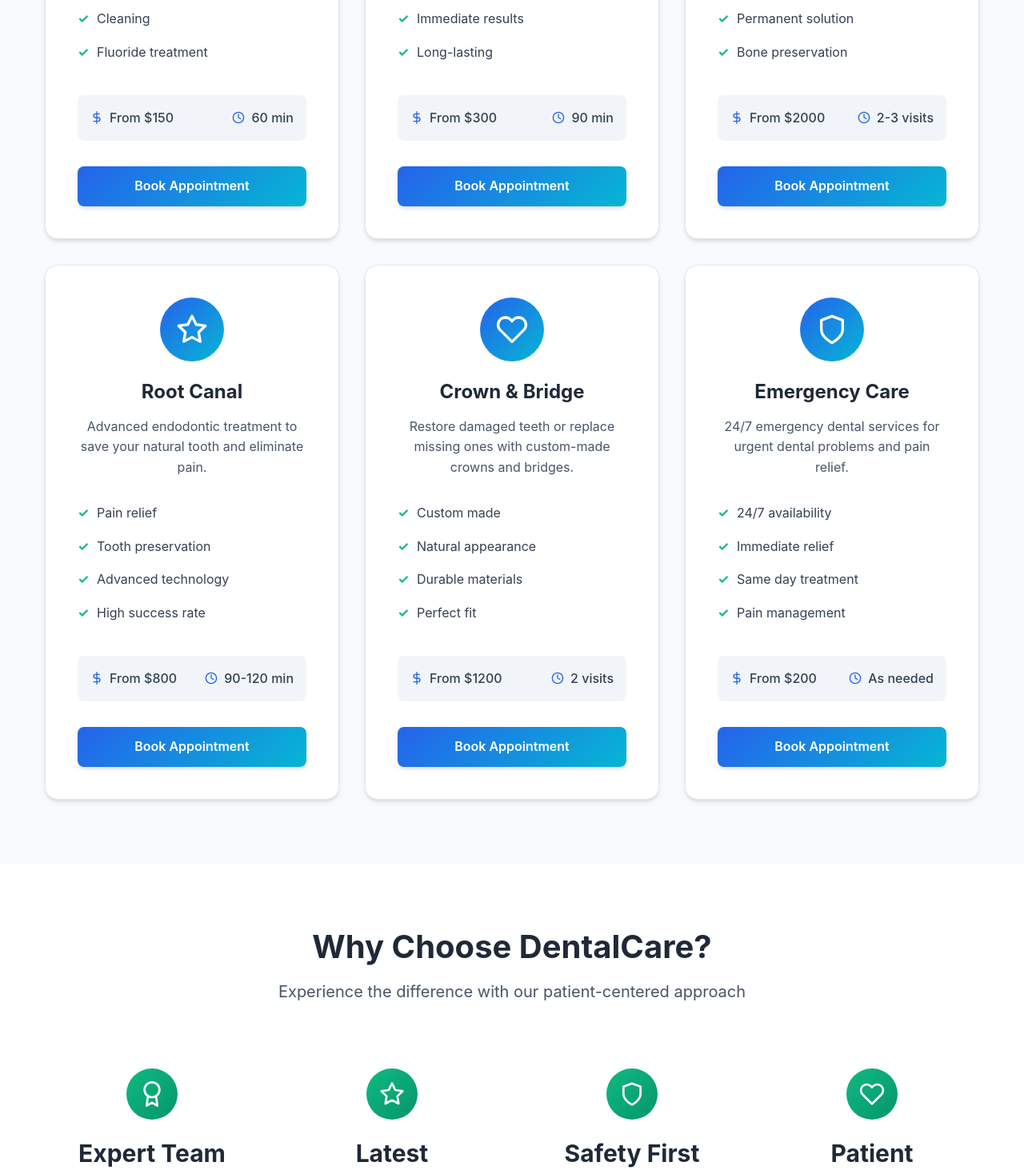
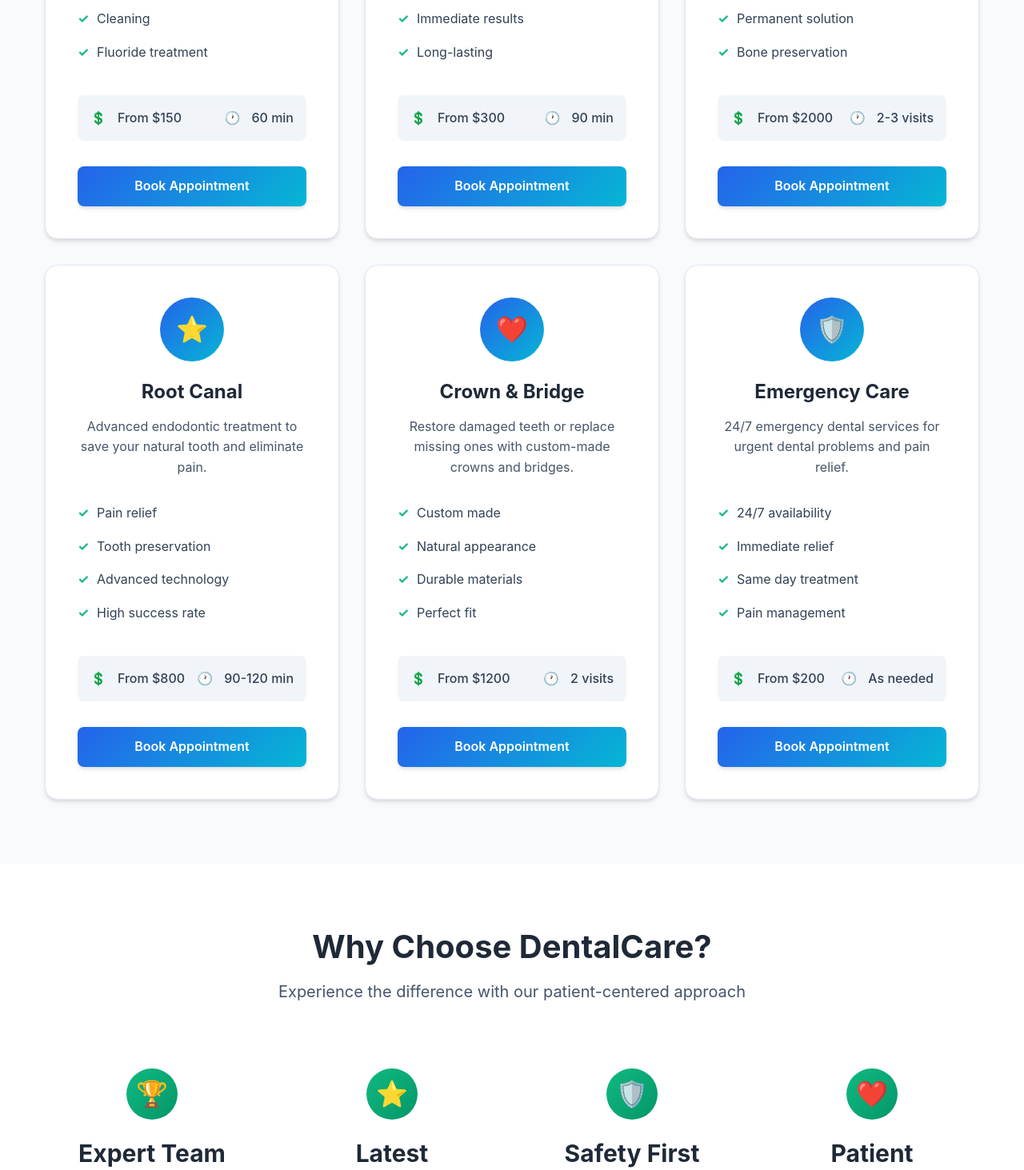
Before and after one commit to ahmerzulfiqar06/dental-manage-system, a React (Create React App) app in the folder dental-frontend/: page /services in a window 1280 px wide. Shown: the part 1020-2483 px from the top of the page at 80% size. Built offline with nearby package versions, Linux system fonts and the light colour scheme.

Commit message:
Remove react-icons usage across Contact, Services, Home; replace with emojis for strict TS build

```diff
--- a/dental-frontend/src/pages/Contact.tsx
+++ b/dental-frontend/src/pages/Contact.tsx
@@ -1,7 +1,7 @@
 import React from 'react';
 import { motion } from 'framer-motion';
 import { useForm } from 'react-hook-form';
-import { FiPhone, FiMail, FiMapPin, FiClock, FiSend, FiMessageCircle } from 'react-icons/fi';
+// Icons replaced with emojis for TypeScript compatibility
 import './Contact.css';
 
 interface ContactForm {
@@ -24,25 +24,25 @@ const Contact: React.FC = () => {
 
   const contactInfo = [
     {
-      icon: <FiPhone size={24} />,
+      icon: '📞',
       title: 'Phone',
       details: ['+1 (555) 123-4567', 'Emergency: +1 (555) 987-6543'],
       action: 'tel:+15551234567',
     },
     {
-      icon: <FiMail size={24} />,
+      icon: '✉️',
       title: 'Email',
       details: ['info@dentalcare.com', 'emergency@dentalcare.com'],
       action: 'mailto:info@dentalcare.com',
     },
     {
-      icon: <FiMapPin size={24} />,
+      icon: '📍',
       title: 'Address',
       details: ['123 Dental Street', 'Health City, HC 12345'],
       action: '#',
     },
     {
-      icon: <FiClock size={24} />,
+      icon: '🕐',
       title: 'Hours',
       details: ['Mon-Fri: 8:00 AM - 6:00 PM', 'Sat: 9:00 AM - 3:00 PM', 'Sun: Emergency Only'],
       action: '#',
@@ -119,7 +119,7 @@ const Contact: React.FC = () => {
               viewport={{ once: true }}
             >
               <div className="form-header">
-                <FiMessageCircle size={32} />
+                <span style={{ fontSize: '2rem' }}>💬</span>
                 <h2>Send us a Message</h2>
                 <p>We'd love to hear from you. Send us a message and we'll respond as soon as possible.</p>
               </div>
@@ -202,7 +202,7 @@ const Contact: React.FC = () => {
                   whileHover={{ scale: 1.02 }}
                   whileTap={{ scale: 0.98 }}
                 >
-                  <FiSend size={20} />
+                  <span style={{ marginRight: 8 }}>📨</span>
                   Send Message
                 </motion.button>
               </form>
@@ -218,7 +218,7 @@ const Contact: React.FC = () => {
             >
               <h3>Find Us</h3>
               <div className="map-placeholder">
-                <FiMapPin size={48} />
+                <span style={{ fontSize: '2.5rem' }}>📍</span>
                 <p>Interactive Map</p>
                 <span>123 Dental Street, Health City, HC 12345</span>
               </div>
@@ -262,7 +262,7 @@ const Contact: React.FC = () => {
             <p>We provide 24/7 emergency dental care. Don't wait - call us immediately!</p>
             <div className="emergency-actions">
               <a href="tel:+15559876543" className="btn btn-accent emergency-btn">
-                <FiPhone size={20} />
+                <span style={{ marginRight: 8 }}>📞</span>
                 Emergency Hotline
               </a>
               <span className="emergency-number">+1 (555) 987-6543</span>
--- a/dental-frontend/src/pages/Home.tsx
+++ b/dental-frontend/src/pages/Home.tsx
@@ -1,23 +1,23 @@
 import React from 'react';
 import { motion } from 'framer-motion';
 import { Link } from 'react-router-dom';
-import { FiStar, FiShield, FiClock, FiHeart, FiAward, FiUsers } from 'react-icons/fi';
+// Icons replaced with emojis for TypeScript compatibility
 import './Home.css';
 
 const Home: React.FC = () => {
   const services = [
     {
-      icon: <FiShield size={32} />,
+      icon: '🛡️',
       title: 'Preventive Care',
       description: 'Regular checkups and cleanings to keep your teeth healthy and prevent dental problems.',
     },
     {
-      icon: <FiHeart size={32} />,
+      icon: '❤️',
       title: 'Cosmetic Dentistry',
       description: 'Transform your smile with veneers, whitening, and other cosmetic treatments.',
     },
     {
-      icon: <FiAward size={32} />,
+      icon: '🏆',
       title: 'Restorative Care',
       description: 'Repair damaged teeth with crowns, bridges, and advanced restoration techniques.',
     },
@@ -130,11 +130,11 @@ const Home: React.FC = () => {
                 transition={{ duration: 0.8, delay: 0.8 }}
               >
                 <div className="stat-item">
-                  <FiUsers size={24} />
+                  <span style={{ marginRight: 6 }}>👥</span>
                   <span>5000+ Happy Patients</span>
                 </div>
                 <div className="stat-item">
-                  <FiClock size={24} />
+                  <span style={{ marginRight: 6 }}>🕐</span>
                   <span>Same Day Appointments</span>
                 </div>
               </motion.div>
@@ -164,7 +164,7 @@ const Home: React.FC = () => {
                       ease: "easeInOut"
                     }}
                   >
-                    <FiStar size={20} />
+                    <span style={{ marginRight: 6 }}>⭐</span>
                     <span>5.0 Rating</span>
                   </motion.div>
                 </div>
@@ -200,7 +200,7 @@ const Home: React.FC = () => {
                 whileHover={{ y: -10 }}
               >
                 <div className="service-icon">
-                  {service.icon}
+                  <span style={{ fontSize: '1.5rem' }}>{service.icon}</span>
                 </div>
                 <h3>{service.title}</h3>
                 <p>{service.description}</p>
@@ -268,7 +268,7 @@ const Home: React.FC = () => {
               >
                 <div className="testimonial-rating">
                   {[...Array(testimonial.rating)].map((_, i) => (
-                    <FiStar key={i} size={16} fill="currentColor" />
+                    <span key={i}>⭐</span>
                   ))}
                 </div>
                 <p className="testimonial-text">"{testimonial.text}"</p>
--- a/dental-frontend/src/pages/Services.tsx
+++ b/dental-frontend/src/pages/Services.tsx
@@ -1,13 +1,13 @@
 import React from 'react';
 import { motion } from 'framer-motion';
 import { Link } from 'react-router-dom';
-import { FiShield, FiHeart, FiAward, FiStar, FiClock, FiDollarSign } from 'react-icons/fi';
+// Icons replaced with emojis for TypeScript compatibility
 import './Services.css';
 
 const Services: React.FC = () => {
   const services = [
     {
-      icon: <FiShield size={40} />,
+      icon: '🛡️',
       title: 'General Checkup',
       description: 'Comprehensive oral health examination and preventive care to maintain your dental wellness.',
       features: ['Oral examination', 'X-rays', 'Cleaning', 'Fluoride treatment'],
@@ -15,7 +15,7 @@ const Services: React.FC = () => {
       duration: '60 min',
     },
     {
-      icon: <FiHeart size={40} />,
+      icon: '❤️',
       title: 'Teeth Whitening',
       description: 'Professional whitening treatment to brighten your smile and boost your confidence.',
       features: ['Professional grade', 'Safe procedure', 'Immediate results', 'Long-lasting'],
@@ -23,7 +23,7 @@ const Services: React.FC = () => {
       duration: '90 min',
     },
     {
-      icon: <FiAward size={40} />,
+      icon: '🏆',
       title: 'Dental Implants',
       description: 'Permanent solution for missing teeth using state-of-the-art implant technology.',
       features: ['Titanium implants', 'Natural appearance', 'Permanent solution', 'Bone preservation'],
@@ -31,7 +31,7 @@ const Services: React.FC = () => {
       duration: '2-3 visits',
     },
     {
-      icon: <FiStar size={40} />,
+      icon: '⭐',
       title: 'Root Canal',
       description: 'Advanced endodontic treatment to save your natural tooth and eliminate pain.',
       features: ['Pain relief', 'Tooth preservation', 'Advanced technology', 'High success rate'],
@@ -39,7 +39,7 @@ const Services: React.FC = () => {
       duration: '90-120 min',
     },
     {
-      icon: <FiHeart size={40} />,
+      icon: '❤️',
       title: 'Crown & Bridge',
       description: 'Restore damaged teeth or replace missing ones with custom-made crowns and bridges.',
       features: ['Custom made', 'Natural appearance', 'Durable materials', 'Perfect fit'],
@@ -47,7 +47,7 @@ const Services: React.FC = () => {
       duration: '2 visits',
     },
     {
-      icon: <FiShield size={40} />,
+      icon: '🛡️',
       title: 'Emergency Care',
       description: '24/7 emergency dental services for urgent dental problems and pain relief.',
       features: ['24/7 availability', 'Immediate relief', 'Same day treatment', 'Pain management'],
@@ -94,7 +94,7 @@ const Services: React.FC = () => {
                 whileHover={{ y: -10 }}
               >
                 <div className="service-icon-large">
-                  {service.icon}
+                  <span style={{ fontSize: '2rem' }}>{service.icon}</span>
                 </div>
                 <h3>{service.title}</h3>
                 <p className="service-description">{service.description}</p>
@@ -107,11 +107,11 @@ const Services: React.FC = () => {
 
                 <div className="service-meta">
                   <div className="service-price">
-                    <FiDollarSign size={16} />
+                    <span style={{ marginRight: 6 }}>💲</span>
                     <span>{service.price}</span>
                   </div>
                   <div className="service-duration">
-                    <FiClock size={16} />
+                    <span style={{ marginRight: 6 }}>🕐</span>
                     <span>{service.duration}</span>
                   </div>
                 </div>
@@ -142,22 +142,22 @@ const Services: React.FC = () => {
           <div className="benefits-grid">
             {[
               {
-                icon: <FiAward size={32} />,
+                icon: '🏆',
                 title: 'Expert Team',
                 description: 'Board-certified dentists with years of experience'
               },
               {
-                icon: <FiStar size={32} />,
+                icon: '⭐',
                 title: 'Latest Technology',
                 description: 'State-of-the-art equipment for precise treatment'
               },
               {
-                icon: <FiShield size={32} />,
+                icon: '🛡️',
                 title: 'Safety First',
                 description: 'Strict sterilization and safety protocols'
               },
               {
-                icon: <FiHeart size={32} />,
+                icon: '❤️',
                 title: 'Patient Comfort',
                 description: 'Comfortable environment with sedation options'
               }
@@ -171,7 +171,7 @@ const Services: React.FC = () => {
                 viewport={{ once: true }}
               >
                 <div className="benefit-icon">
-                  {benefit.icon}
+                  <span style={{ fontSize: '2rem' }}>{benefit.icon}</span>
                 </div>
                 <h3>{benefit.title}</h3>
                 <p>{benefit.description}</p>
```
